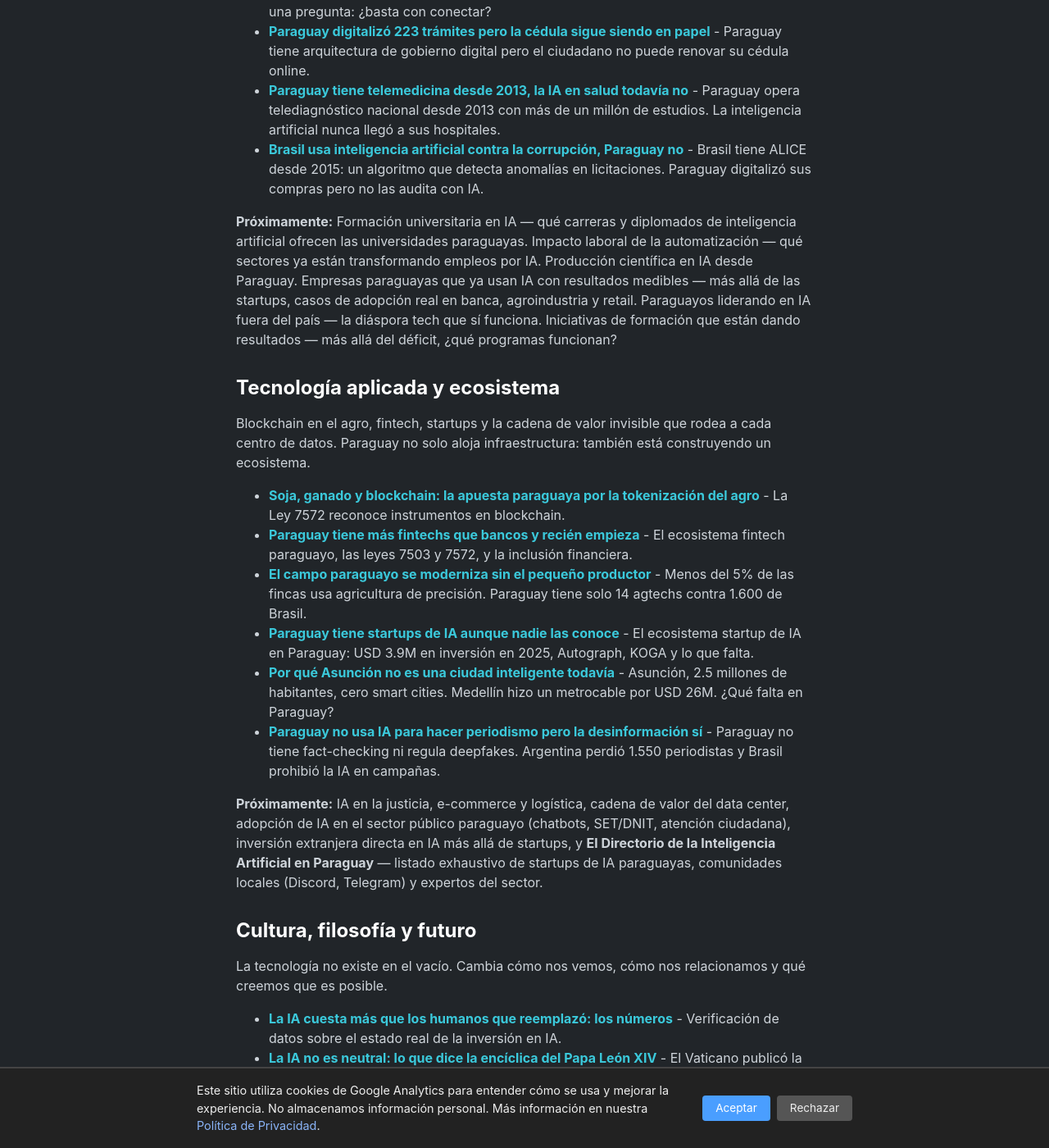
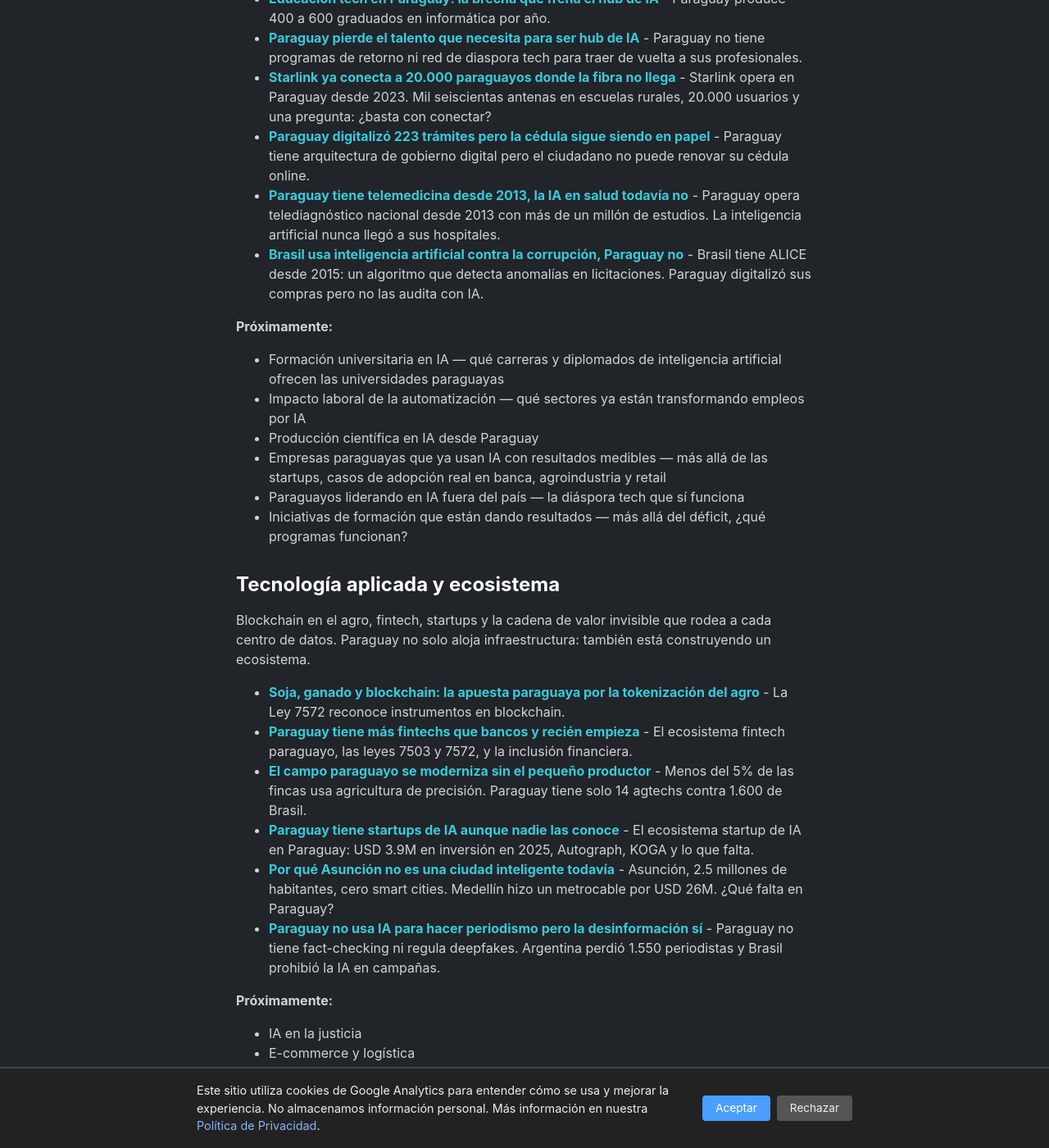
Before and after one commit to miravosqueinteresante/muchotexto.net, a Jekyll site: the page built from ia-en-paraguay.markdown, in a window 1280 px wide and 1400 px high, scrolled down 2123 px. Shown: the whole window at 82% size. Built offline with Jekyll 4.4.1, drawn with Linux system fonts in a browser that asks for light colours; some of the changed text lies outside the part shown.

Commit message:
Convierte secciones Proximamente a listas ordenadas en todos los pilares

```diff
--- a/ia-en-paraguay.markdown
+++ b/ia-en-paraguay.markdown
@@ -34,7 +36,10 @@
 - **[Paraguay tiene más GPU que estrategia para inteligencia artificial]({% post_url 2026-07-16-ia-soberana-paraguay %})** - Paraguay construye infraestructura de IA pero no tiene estrategia nacional. ¿Qué es la IA soberana y qué puede hacer un país de USD 45 mil millones de PIB?
 - **[Paraguay ya sufrió ciberataques chinos y su defensa tiene 13 años]({% post_url 2026-07-17-ciberseguridad-paraguay %})** - CERT-PY funciona desde 2012. En 2024 hackers chinos infiltraron el gobierno. En 2025 un ataque expuso 7.4M de registros.
 
-**Próximamente:** Silicon Valley en el Cono Sur, el modelo Itaipú aplicado a la IA, y estrategia nacional de IA — ¿tiene Paraguay un plan formal de inteligencia artificial desde CONACYT, MITIC o Presidencia?
+**Próximamente:**
+- Silicon Valley en el Cono Sur
+- El modelo Itaipú aplicado a la IA
+- Estrategia nacional de IA — ¿tiene Paraguay un plan formal de inteligencia artificial desde CONACYT, MITIC o Presidencia?
 
 ## IA, sociedad y trabajo
 
@@ -49,7 +54,13 @@
 - **[Paraguay tiene telemedicina desde 2013, la IA en salud todavía no]({% post_url 2026-07-16-ia-salud-paraguay %})** - Paraguay opera telediagnóstico nacional desde 2013 con más de un millón de estudios. La inteligencia artificial nunca llegó a sus hospitales.
 - **[Brasil usa inteligencia artificial contra la corrupción, Paraguay no]({% post_url 2026-07-17-ia-corrupcion-paraguay %})** - Brasil tiene ALICE desde 2015: un algoritmo que detecta anomalías en licitaciones. Paraguay digitalizó sus compras pero no las audita con IA.
 
-**Próximamente:** Formación universitaria en IA — qué carreras y diplomados de inteligencia artificial ofrecen las universidades paraguayas. Impacto laboral de la automatización — qué sectores ya están transformando empleos por IA. Producción científica en IA desde Paraguay. Empresas paraguayas que ya usan IA con resultados medibles — más allá de las startups, casos de adopción real en banca, agroindustria y retail. Paraguayos liderando en IA fuera del país — la diáspora tech que sí funciona. Iniciativas de formación que están dando resultados — más allá del déficit, ¿qué programas funcionan?
+**Próximamente:**
+- Formación universitaria en IA — qué carreras y diplomados de inteligencia artificial ofrecen las universidades paraguayas
+- Impacto laboral de la automatización — qué sectores ya están transformando empleos por IA
+- Producción científica en IA desde Paraguay
+- Empresas paraguayas que ya usan IA con resultados medibles — más allá de las startups, casos de adopción real en banca, agroindustria y retail
+- Paraguayos liderando en IA fuera del país — la diáspora tech que sí funciona
+- Iniciativas de formación que están dando resultados — más allá del déficit, ¿qué programas funcionan?
 
 ## Tecnología aplicada y ecosistema
 
@@ -62,7 +73,13 @@
 - **[Por qué Asunción no es una ciudad inteligente todavía]({% post_url 2026-07-17-smart-cities-asuncion-paraguay %})** - Asunción, 2.5 millones de habitantes, cero smart cities. Medellín hizo un metrocable por USD 26M. ¿Qué falta en Paraguay?
 - **[Paraguay no usa IA para hacer periodismo pero la desinformación sí]({% post_url 2026-07-16-ia-periodismo-paraguay %})** - Paraguay no tiene fact-checking ni regula deepfakes. Argentina perdió 1.550 periodistas y Brasil prohibió la IA en campañas.
 
-**Próximamente:** IA en la justicia, e-commerce y logística, cadena de valor del data center, adopción de IA en el sector público paraguayo (chatbots, SET/DNIT, atención ciudadana), inversión extranjera directa en IA más allá de startups, y **El Directorio de la Inteligencia Artificial en Paraguay** — listado exhaustivo de startups de IA paraguayas, comunidades locales (Discord, Telegram) y expertos del sector.
+**Próximamente:**
+- IA en la justicia
+- E-commerce y logística
+- Cadena de valor del data center
+- Adopción de IA en el sector público paraguayo (chatbots, SET/DNIT, atención ciudadana)
+- Inversión extranjera directa en IA más allá de startups
+- **El Directorio de la Inteligencia Artificial en Paraguay** — listado exhaustivo de startups de IA paraguayas, comunidades locales (Discord, Telegram) y expertos del sector
 
 ## Cultura, filosofía y futuro
 
@@ -75,7 +92,10 @@
 - **[El futuro de la identidad y la conciencia]({% post_url 2026-05-13-ciberhumanidad %})** - Cómo la tecnología fragmenta nuestra atención, relaciones e identidad.
 - **[¿Qué es realmente el fútbol?]({% post_url 2026-06-10-que-es-realmente-el-futbol %})** - Una reflexión filosófica sobre el juego más popular del mundo.
 
-**Próximamente:** Guaraní e IA, Paraguay 2040, sesgo algorítmico y derechos digitales en Paraguay — el debate ético aterrizado a casos concretos: vigilancia, discriminación algorítmica y reconocimiento facial.
+**Próximamente:**
+- Guaraní e IA
+- Paraguay 2040
+- Sesgo algorítmico y derechos digitales en Paraguay — el debate ético aterrizado a casos concretos: vigilancia, discriminación algorítmica y reconocimiento facial
 
 ---
 
```
Also changed, not shown: other parts of ia-en-paraguay.markdown (+3 -1 lines).
